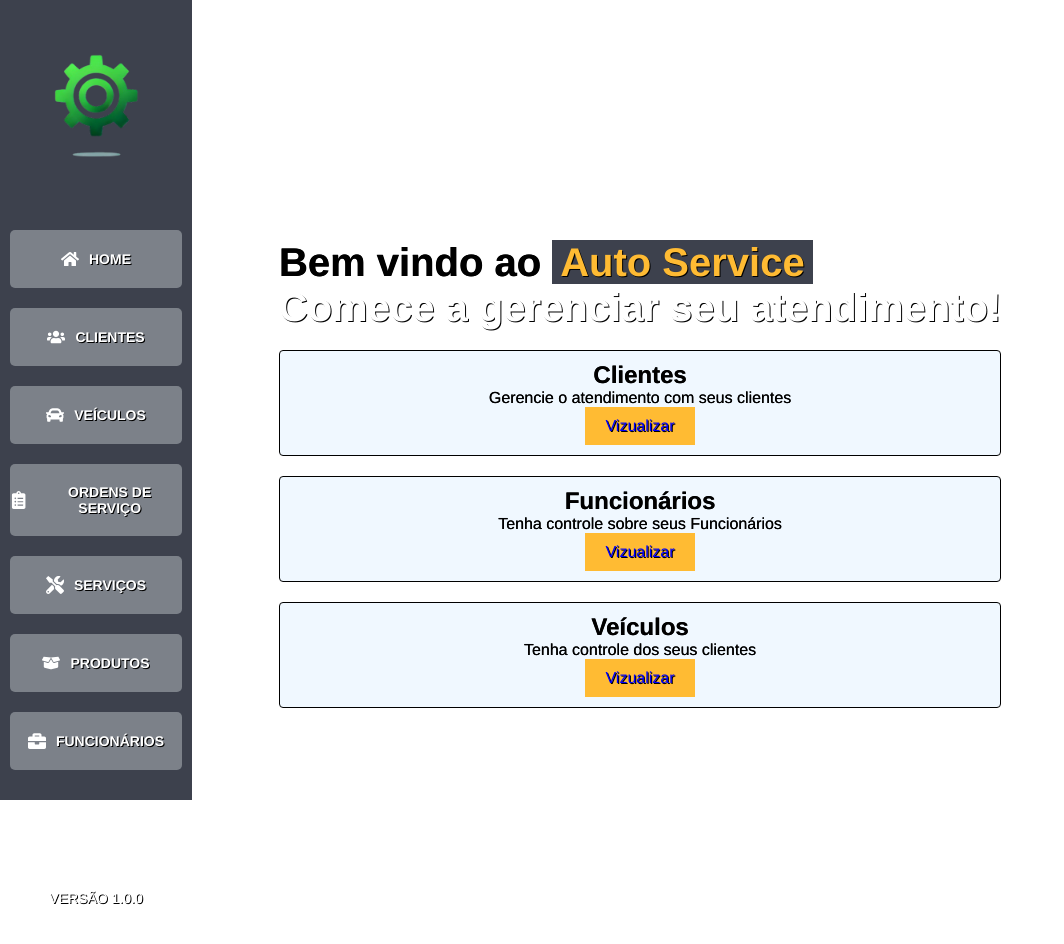
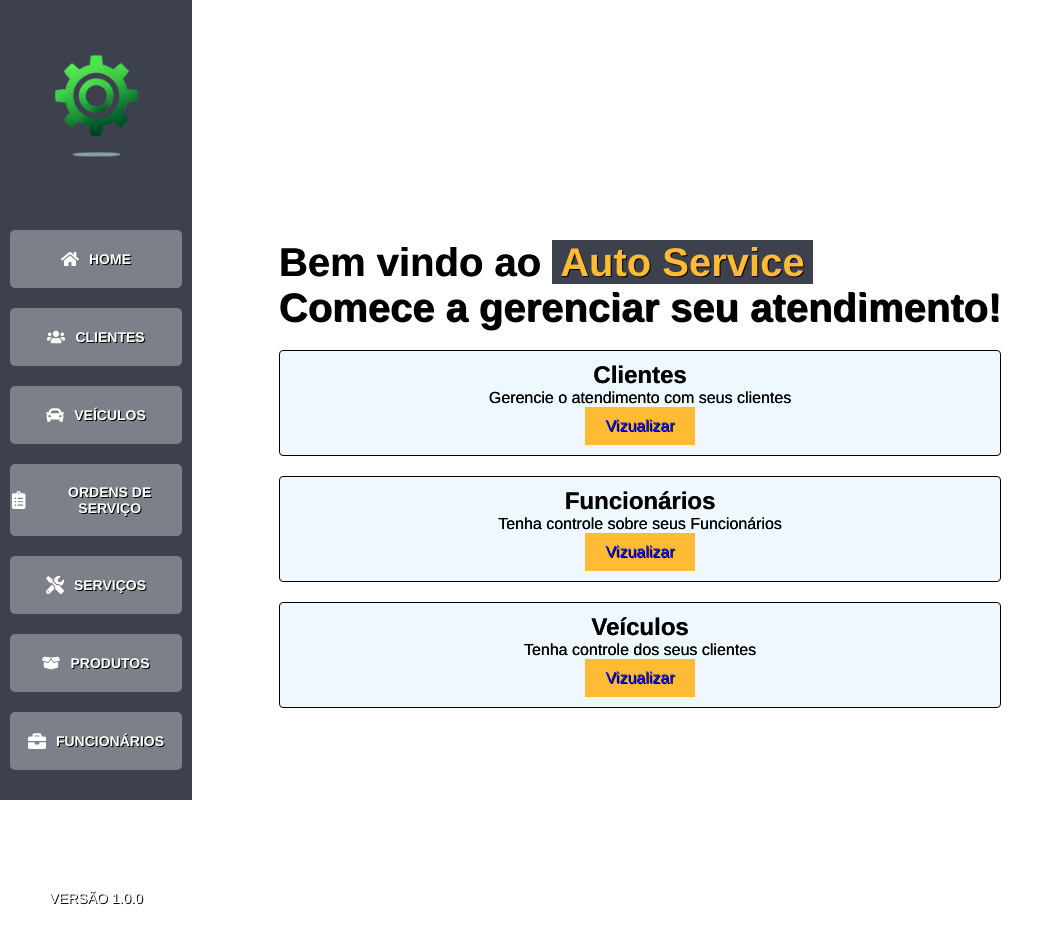
Before and after one commit to gbr-azv/Auto-Services-Hub, a React (Create React App) app in the folder frontend/: page / in a window 1280 px wide. Shown: the top 944 px of the page, without its empty margins (0-1064 px from the left). Built offline with nearby package versions, Linux system fonts and the light colour scheme; a web font is replaced by a local one.

Commit message:
home atualizado

```diff
--- a/frontend/src/styles/Home.css
+++ b/frontend/src/styles/Home.css
@@ -18,6 +18,11 @@
     color: #Ffbb33;
     padding: 0 .2em;
     background-color: #3d414d;
+
+}
+
+.container-home h1 p{
+    color: #000;
 
 }
 
```
